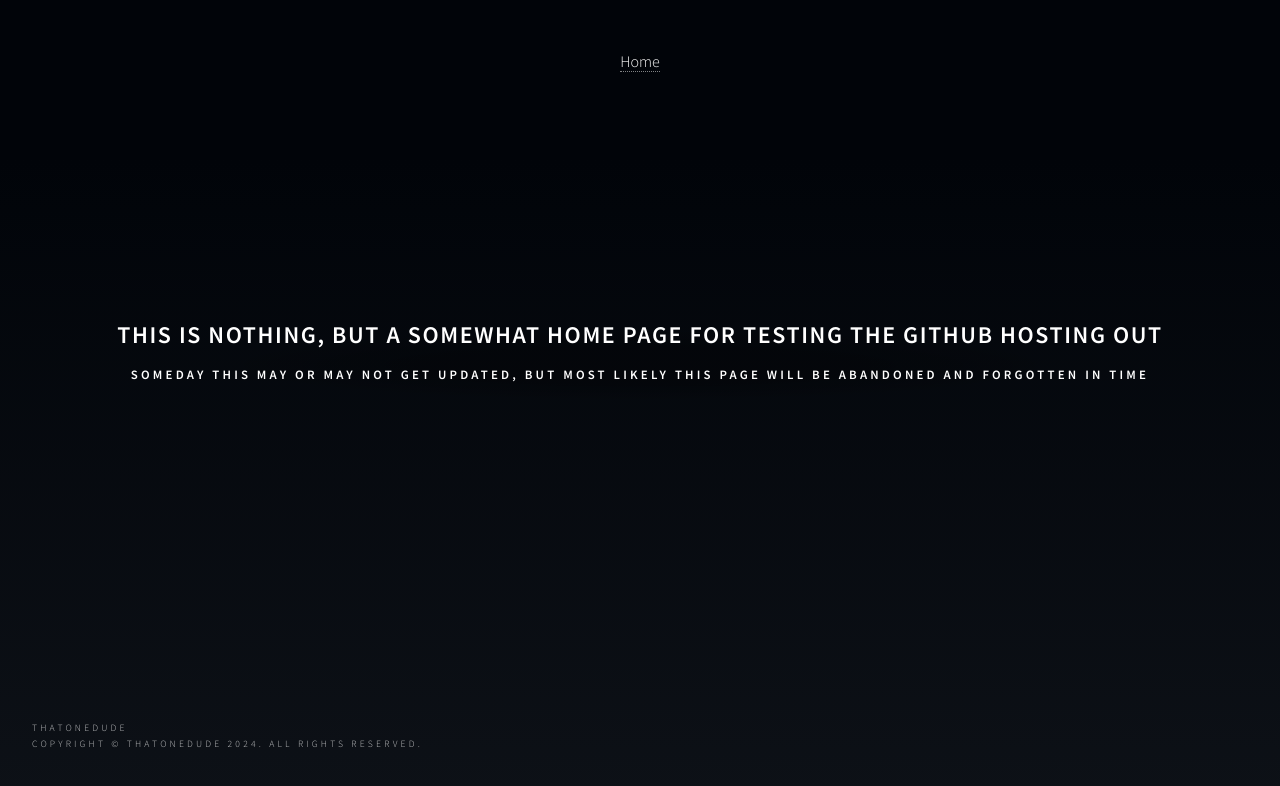
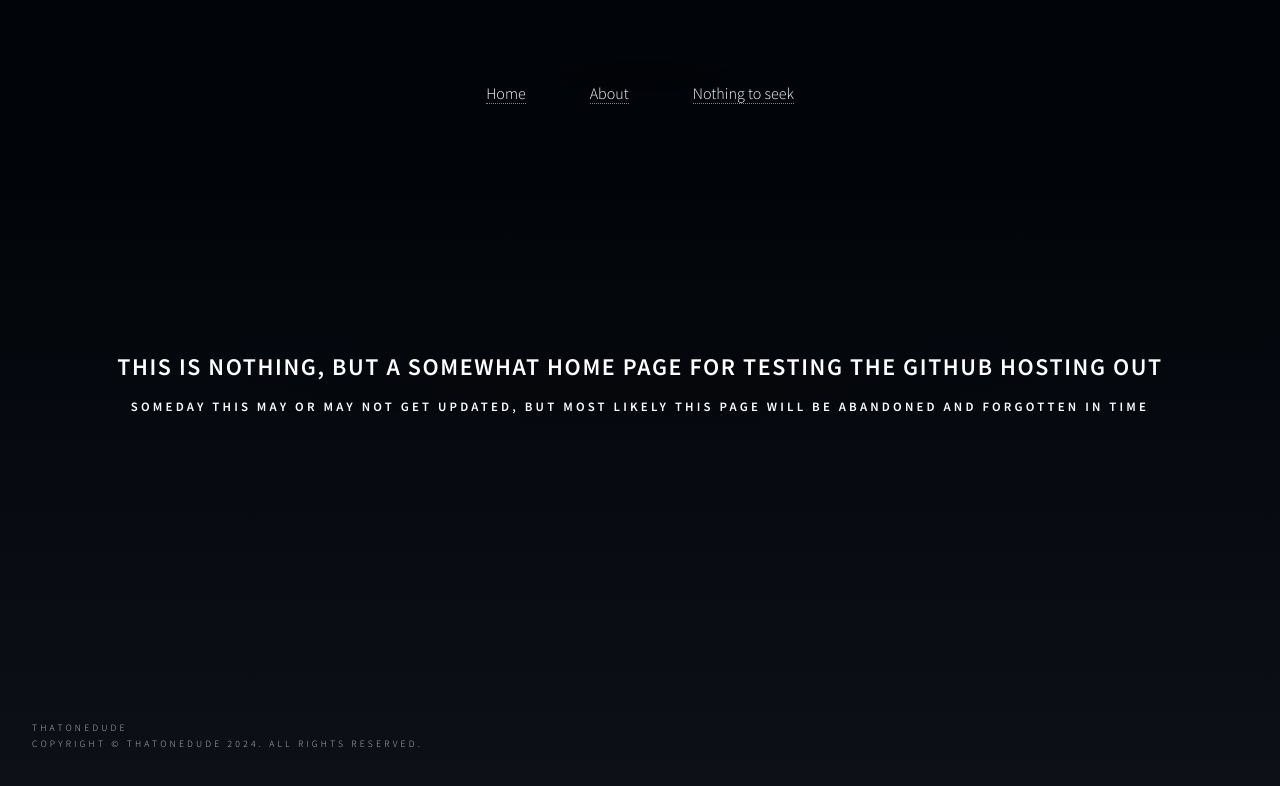
Before and after one commit to HaizorWill/webpage, a plain HTML site: page index.html in a window 1280 px wide. Drawn offline with Linux system fonts and the light colour scheme.

Commit message:
Add files via upload

```diff
--- a/index.html
+++ b/index.html
@@ -2,7 +2,7 @@
 <html lang="en">
 <head>
   <meta charset="UTF-8" />
-  <title>About this page</title>
+  <title>Page</title>
   <meta name="viewport" content="width=device-width,initial-scale=1" />
   <meta name="description" content="" />
   <link rel="icon" href="favicon.png">
@@ -14,9 +14,14 @@
         <div class="nav-menu">
           <a href="#">Home</a>
         </div>
+        <div>
+          <a href="#">About</a>
+        </div>
+        <div>
+          <a href="#">Nothing to seek</a>
+        </div>
       </header>
-      <body>
-        <header id="header">
+      <header id="header">
         <div class="content">
           <div class="inner">
             <h2>this is nothing, but a somewhat home page for testing the github hosting out</h2>
@@ -24,7 +29,6 @@
           </div>
         </div>
       </header>
-      </body>
       <footer id="footer">
         <div>
           <div>
--- a/main.css
+++ b/main.css
@@ -1239,10 +1239,10 @@ input, select, textarea {
 		display: -webkit-flex;
 		display: -ms-flex;
 		display: flex;
-		-moz-flex-direction: column;
-		-webkit-flex-direction: column;
-		-ms-flex-direction: column;
-		flex-direction: column;
+		-moz-flex-direction: row;
+		-webkit-flex-direction: row;
+		-ms-flex-direction: row;
+		flex-direction: row;
 		-moz-align-items: center;
 		-webkit-align-items: center;
 		-ms-align-items: center;
@@ -1265,7 +1265,8 @@ input, select, textarea {
 			-ms-transition: opacity 0.325s ease-in-out;
 			transition: opacity 0.325s ease-in-out;
 			position: relative;
-			margin-top: 2rem;
+			padding-top: 2rem;
+			padding-inline: 2rem;
 		}
 
 
```
